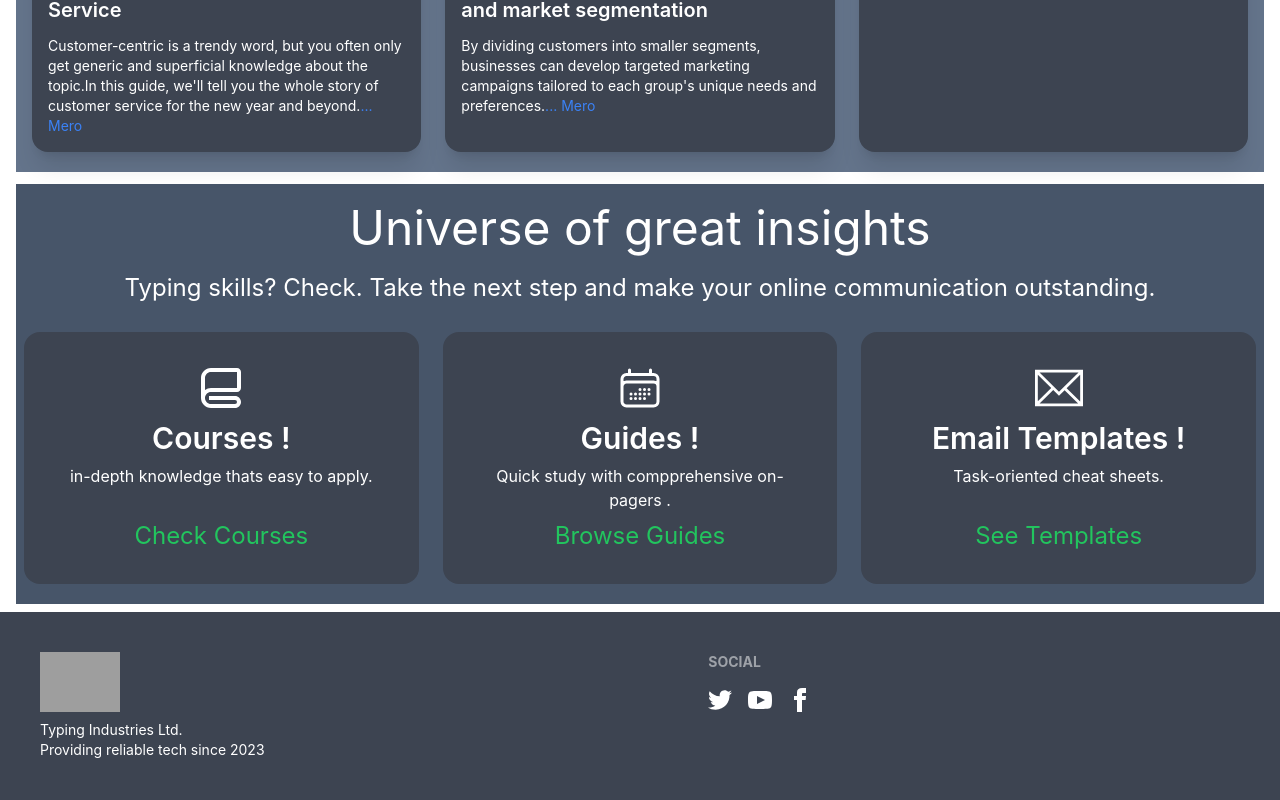
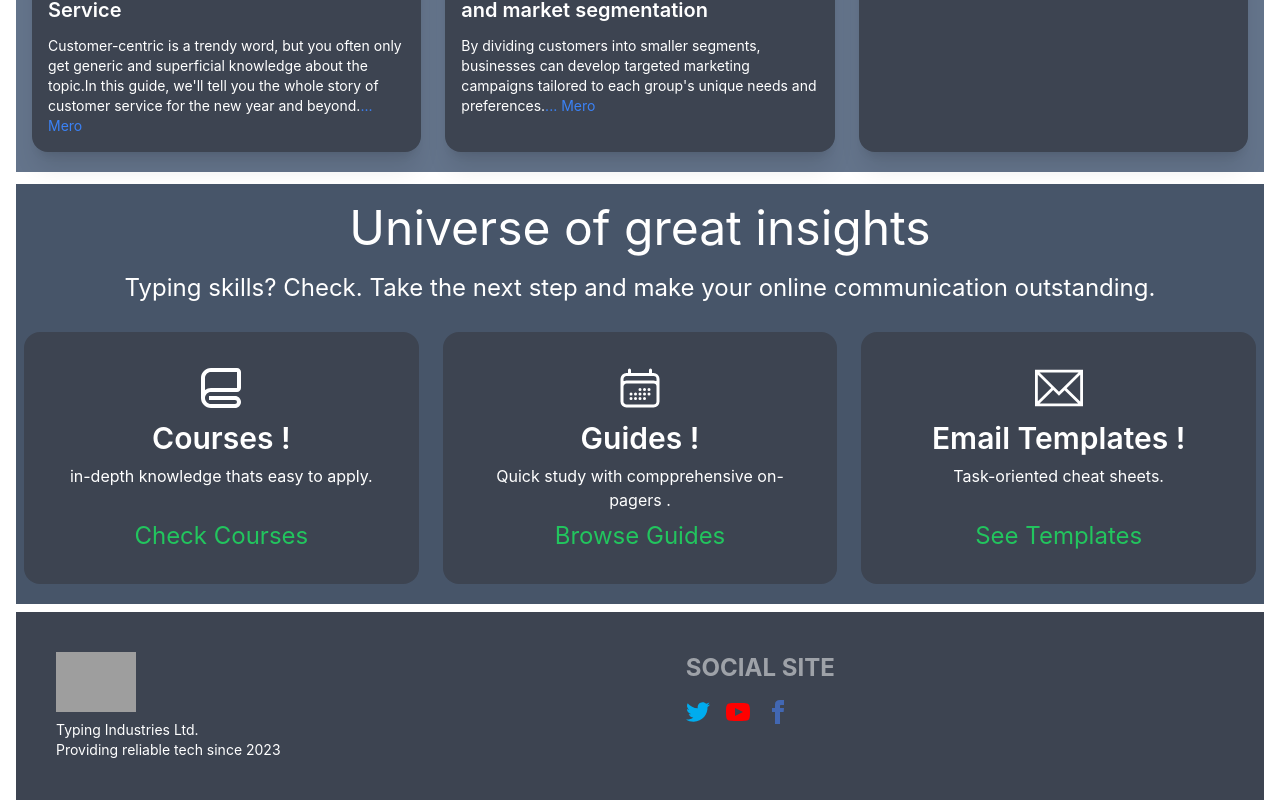
Before and after one commit to Rifazul-Islam/typing-client-side, a React (Create React App) app: page / in a window 1280 px wide. Shown: the part 1981-2781 px from the top of the page. Built offline with nearby package versions, Linux system fonts and the light colour scheme; grey boxes are pictures that could not be loaded.

Commit message:
add social icon design

```diff
--- a/src/component/Footer.tsx
+++ b/src/component/Footer.tsx
@@ -2,7 +2,7 @@
 
 const Footer = () => {
     return (
- <div>
+ <div className='mx-4'>
  <footer className="footer p-10 bg-neutral text-neutral-content">
   <div>
 
@@ -10,11 +10,11 @@
       <p>Typing Industries Ltd.<br/>Providing reliable tech since 2023</p>
   </div>
   <div>
-    <span className="footer-title">Social</span>
+    <span className="footer-title text-2xl ">Social Site</span>
     <div className="grid grid-flow-col gap-4">
-      <a><svg xmlns="http://www.w3.org/2000/svg" width="24" height="24" viewBox="0 0 24 24" className="fill-current"><path d="M24 4.557c-.883.392-1.832.656-2.828.775 1.017-.609 1.798-1.574 2.165-2.724-.951.564-2.005.974-3.127 1.195-.897-.957-2.178-1.555-3.594-1.555-3.179 0-5.515 2.966-4.797 6.045-4.091-.205-7.719-2.165-10.148-5.144-1.29 2.213-.669 5.108 1.523 6.574-.806-.026-1.566-.247-2.229-.616-.054 2.281 1.581 4.415 3.949 4.89-.693.188-1.452.232-2.224.084.626 1.956 2.444 3.379 4.6 3.419-2.07 1.623-4.678 2.348-7.29 2.04 2.179 1.397 4.768 2.212 7.548 2.212 9.142 0 14.307-7.721 13.995-14.646.962-.695 1.797-1.562 2.457-2.549z"></path></svg></a>
-      <a><svg xmlns="http://www.w3.org/2000/svg" width="24" height="24" viewBox="0 0 24 24" className="fill-current"><path d="M19.615 3.184c-3.604-.246-11.631-.245-15.23 0-3.897.266-4.356 2.62-4.385 8.816.029 6.185.484 8.549 4.385 8.816 3.6.245 11.626.246 15.23 0 3.897-.266 4.356-2.62 4.385-8.816-.029-6.185-.484-8.549-4.385-8.816zm-10.615 12.816v-8l8 3.993-8 4.007z"></path></svg></a>
-      <a><svg xmlns="http://www.w3.org/2000/svg" width="24" height="24" viewBox="0 0 24 24" className="fill-current"><path d="M9 8h-3v4h3v12h5v-12h3.642l.358-4h-4v-1.667c0-.955.192-1.333 1.115-1.333h2.885v-5h-3.808c-3.596 0-5.192 1.583-5.192 4.615v3.385z"></path></svg></a>
+      <a href='https://twitter.com/RifazulS' target="blank" style={{color:'#00acee', fontSize:'50px'}} className=" text-7xl"><svg xmlns="http://www.w3.org/2000/svg" width="24" height="24" viewBox="0 0 24 24" className="fill-current"><path d="M24 4.557c-.883.392-1.832.656-2.828.775 1.017-.609 1.798-1.574 2.165-2.724-.951.564-2.005.974-3.127 1.195-.897-.957-2.178-1.555-3.594-1.555-3.179 0-5.515 2.966-4.797 6.045-4.091-.205-7.719-2.165-10.148-5.144-1.29 2.213-.669 5.108 1.523 6.574-.806-.026-1.566-.247-2.229-.616-.054 2.281 1.581 4.415 3.949 4.89-.693.188-1.452.232-2.224.084.626 1.956 2.444 3.379 4.6 3.419-2.07 1.623-4.678 2.348-7.29 2.04 2.179 1.397 4.768 2.212 7.548 2.212 9.142 0 14.307-7.721 13.995-14.646.962-.695 1.797-1.562 2.457-2.549z"></path></svg></a>
+      <a style={{color:'#FF0000'}}><svg xmlns="http://www.w3.org/2000/svg" width="24" height="24" viewBox="0 0 24 24" className="fill-current"><path d="M19.615 3.184c-3.604-.246-11.631-.245-15.23 0-3.897.266-4.356 2.62-4.385 8.816.029 6.185.484 8.549 4.385 8.816 3.6.245 11.626.246 15.23 0 3.897-.266 4.356-2.62 4.385-8.816-.029-6.185-.484-8.549-4.385-8.816zm-10.615 12.816v-8l8 3.993-8 4.007z"></path></svg></a>
+      <a style={{color:'#4267B2'}}><svg xmlns="http://www.w3.org/2000/svg" width="24" height="24" viewBox="0 0 24 24" className="fill-current"><path d="M9 8h-3v4h3v12h5v-12h3.642l.358-4h-4v-1.667c0-.955.192-1.333 1.115-1.333h2.885v-5h-3.808c-3.596 0-5.192 1.583-5.192 4.615v3.385z"></path></svg></a>
     </div>
   </div>
 </footer>
```
